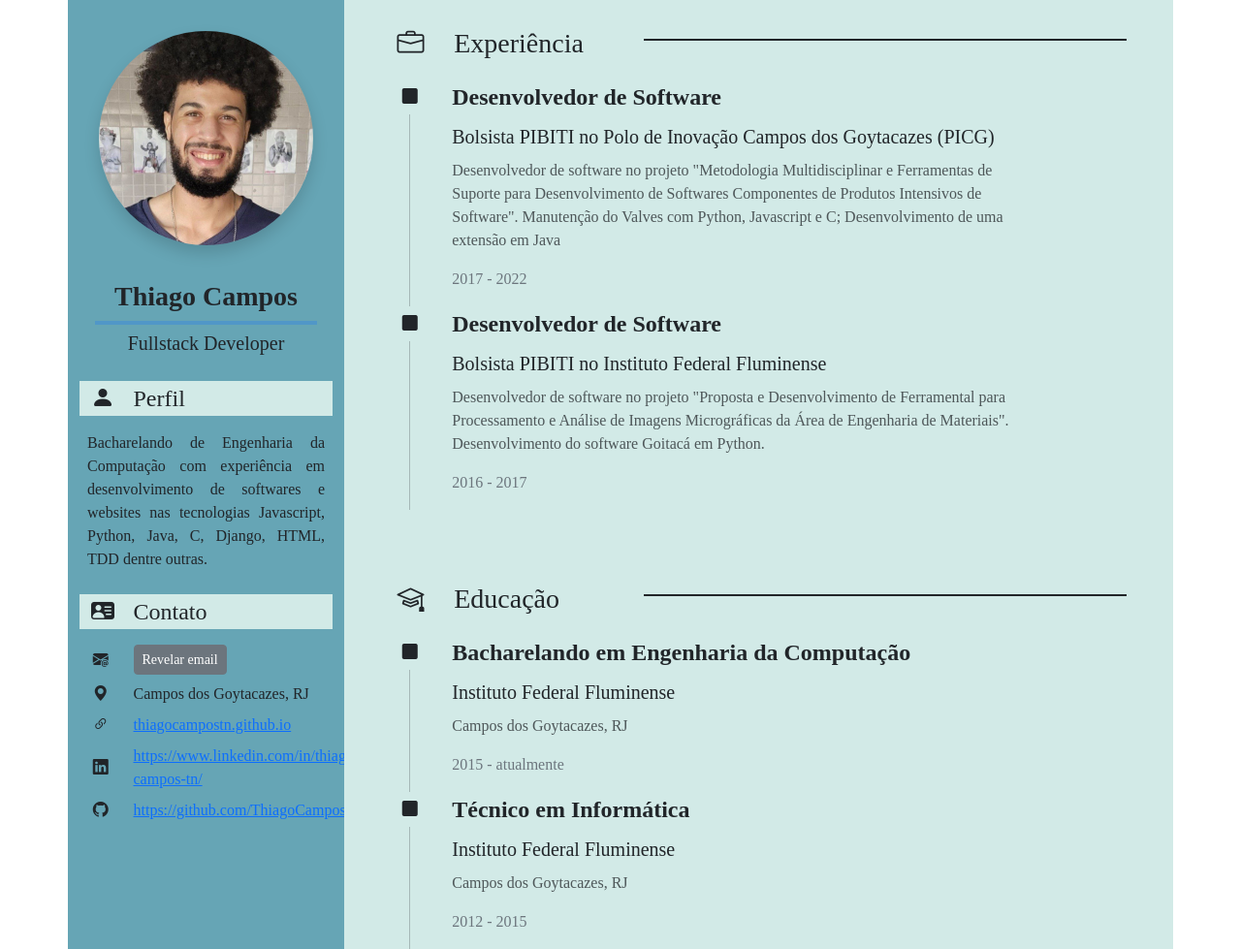
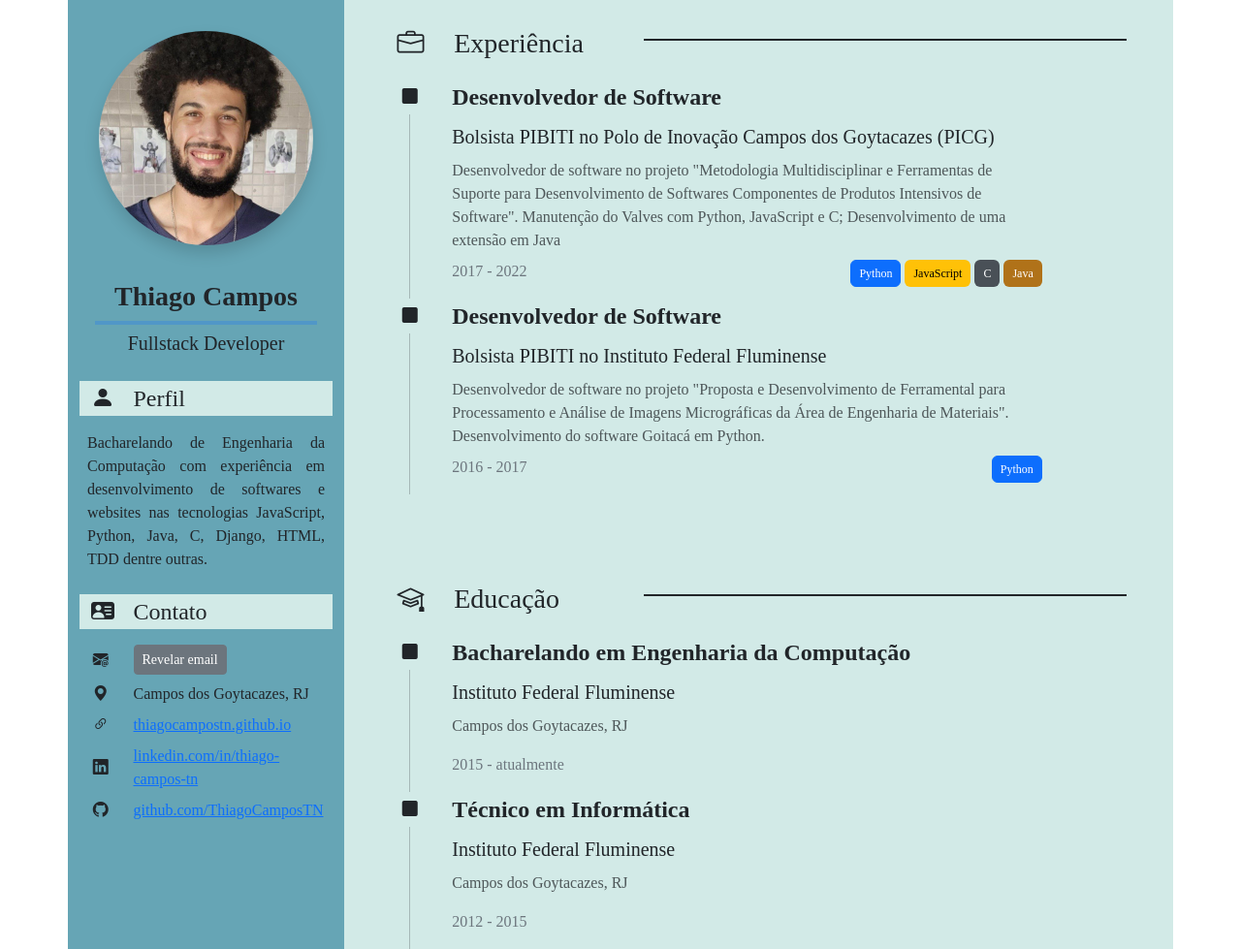
Before and after one commit to ThiagoCamposTN/ThiagoCamposTN.github.io, a plain HTML site: page index.html in a window 1280 px wide. Shown: the whole page at 97% size. Drawn offline with nearby package versions, Linux system fonts and the light colour scheme.

Commit message:
Adicionadas linguagem utilizadas nos projetos.

```diff
--- a/index.html
+++ b/index.html
@@ -33,7 +33,7 @@
                 </div>
                 <p class="row deprecated-text-justify pt-3 mb-0 px-2">
                     Bacharelando de Engenharia da Computação com experiência em desenvolvimento de softwares e websites
-                    nas tecnologias Javascript, Python, Java, C, Django, HTML, TDD dentre outras.
+                    nas tecnologias JavaScript, Python, Java, C, Django, HTML, TDD dentre outras.
                 </p>
             </div>
             <div class="principal col-12 col-md-9 px-5 py-4">
@@ -65,11 +65,19 @@
                         </div>
                         <div class="col-10 mt-2">
                             <p class="fs-5 mb-2">Bolsista PIBITI no Polo de Inovação Campos dos Goytacazes (PICG) </p>
-                            <p class="text-muted"> Desenvolvedor de software no projeto "Metodologia Multidisciplinar e
+                            <p class="text-muted mb-2"> Desenvolvedor de software no projeto "Metodologia Multidisciplinar e
                                 Ferramentas de Suporte para
                                 Desenvolvimento de Softwares Componentes de Produtos Intensivos de Software". Manutenção
-                                do Valves com Python, Javascript e C; Desenvolvimento de uma extensão em Java</p>
-                            <p class="text-secondary">2017 - 2022</p>
+                                do Valves com Python, JavaScript e C; Desenvolvimento de uma extensão em Java</p>
+                                <div class="row">
+                                    <div class="col-7 col-md-3"><p class="text-secondary">2017 - 2022</p></div>
+                                    <div class="col-2 col-md-9 text-end">
+                                        <span class="btn btn-primary mb-2 btn-tag">Python</span>
+                                        <span class="btn mb-2 btn-tag" style="--bs-btn-color:#000;--bs-btn-bg:#ffc107;">JavaScript</span>
+                                        <span class="btn mb-2 btn-tag" style="--bs-btn-color:#fff;--bs-btn-bg:#495057;">C</span>
+                                        <span class="btn mb-2 btn-tag" style="--bs-btn-color:#fff;--bs-btn-bg:#b07219;">Java</span>
+                                    </div>
+                                </div>
                         </div>
                     </div>
                 </div>
@@ -88,11 +96,15 @@
                         </div>
                         <div class="col-10 mt-2">
                             <p class="fs-5 mb-2">Bolsista PIBITI no Instituto Federal Fluminense</p>
-                            <p class="text-muted">Desenvolvedor de software no projeto "Proposta e Desenvolvimento de
-                                Ferramental para Processamento e
-                                Análise de Imagens Micrográficas da Área de Engenharia de Materiais". Desenvolvimento do
-                                software Goitacá em Python.</p>
-                            <p class="text-secondary">2016 - 2017</p>
+                            <p class="text-muted mb-2">Desenvolvedor de software no projeto "Proposta e Desenvolvimento de
+                                Ferramental para Processamento e Análise de Imagens Micrográficas da
+                                Área de Engenharia de Materiais". Desenvolvimento do software Goitacá em Python.</p>
+                                <div class="row">
+                                    <div class="col-7 col-md-3"><p class="text-secondary">2016 - 2017</p></div>
+                                    <div class="col-2 col-md-9 text-end">
+                                        <span class="btn btn-primary mb-2 btn-tag">Python</span>
+                                    </div>
+                                </div>
                         </div>
                     </div>
                 </div>
@@ -122,11 +134,11 @@
                 </div>
                 <div class="row pb-2">
                     <div class="col-2 d-flex align-items-center justify-content-center"><i class="bi bi-linkedin"></i></div>
-                    <a href="https://www.linkedin.com/in/thiago-campos-tn/" class="col-10">https://www.linkedin.com/in/thiago-campos-tn/</a>
+                    <a href="https://www.linkedin.com/in/thiago-campos-tn/" class="col-10">linkedin.com/in/thiago-campos-tn</a>
                 </div>
                 <div class="row pb-2">
                     <div class="col-2 d-flex align-items-center justify-content-center"><i class="bi bi-github"></i></div>
-                    <a href="https://github.com/ThiagoCamposTN" class="col-10">https://github.com/ThiagoCamposTN</a>
+                    <a href="https://github.com/ThiagoCamposTN" class="col-10">github.com/ThiagoCamposTN</a>
                 </div>
             </div>
             <div class="principal col-12 col-md-9 order-md-2 order-1 px-5">
--- a/website.css
+++ b/website.css
@@ -15,3 +15,13 @@ body {
 .deprecated-text-justify {
     text-align: justify;
 }
+
+.btn-tag {
+    pointer-events: none;
+    --bs-btn-padding-y: .25rem;
+    --bs-btn-padding-x: .5rem;
+    --bs-btn-font-size: .75rem;
+    -webkit-user-select: auto;
+    -moz-user-select: auto;
+    user-select: auto;
+}
```
